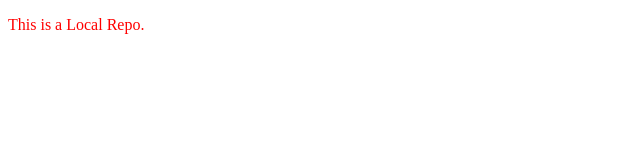
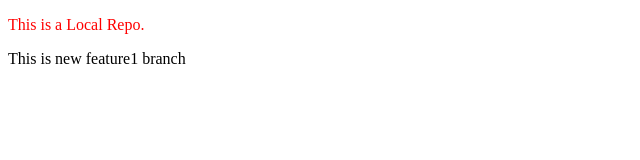
Before and after one commit to harshit01patidar/localRepo, a plain HTML site: page index.html in a window 1280 px wide. Shown: the whole page, without its empty margins (0-640 px from the left). Drawn offline with Linux system fonts and the light colour scheme.

Commit message:
modify html file

```diff
--- a/index.html
+++ b/index.html
@@ -8,5 +8,6 @@
 </head>
 <body>
     <p>This is a Local Repo.</p>
+    <span>This is new feature1 branch</span>
 </body>
 </html>
```
